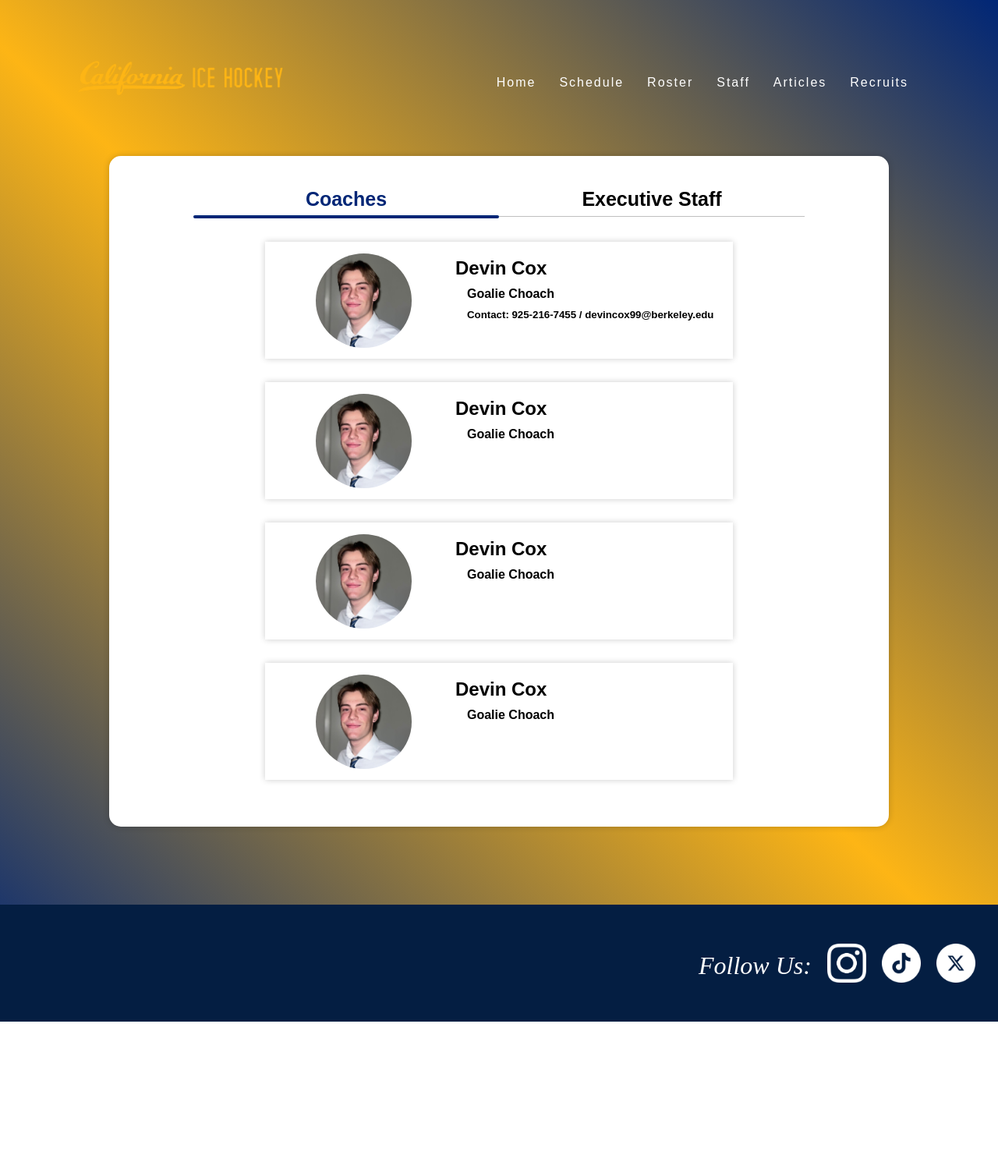
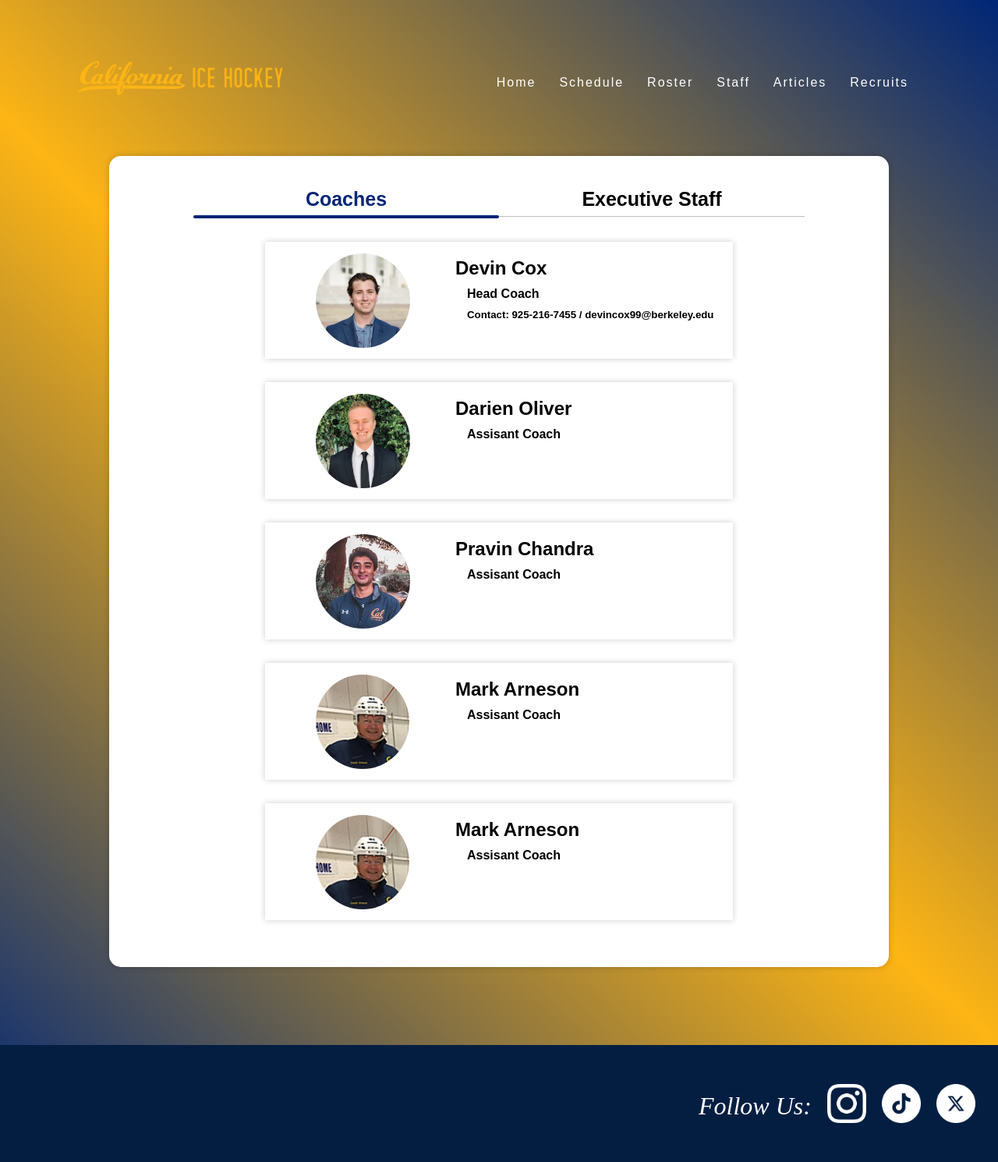
Before and after one commit to allananaka/Cal-Ice-Hockey-Website-2.0, a PHP site: page /staff.html in a window 1280 px wide. Shown: the whole page at 78% size. Before the commit the page ends 1310 px from the top, so only its background shows below. Run offline with PHP 8.4, Linux system fonts and the light colour scheme.

Commit message:
staff updated

```diff
--- a/staff.html
+++ b/staff.html
@@ -32,13 +32,71 @@
                 <div class="content coachesContent">
                     <div class="rosterSlot coachSlot">
                         <div class="leftSide">
-                            <img src="images/IMG_8576 2.jpg" alt="">
+                            <img src="images/DevinCox.jpeg" alt="">
                         </div>
                         <div class="rightSide">
                             <h2>Devin Cox</h2>
                             <section class="bio">
-                                <h4>Goalie Choach</h4>
+                                <h4>Head Coach</h4>
                                 <h5>Contact: 925-216-7455 / devincox99@berkeley.edu</h5>
+                            </section>
+                        </div>
+                    </div>
+                    <div class="rosterSlot coachSlot">
+                        <div class="leftSide">
+                            <img src="images/Darien Oliver.jpeg" alt="">
+                        </div>
+                        <div class="rightSide">
+                            <h2>Darien Oliver</h2>
+                            <section class="bio">
+                                <h4>Assisant Coach</h4>
+                            </section>
+                        </div>
+                    </div>
+                    <div class="rosterSlot coachSlot">
+                        <div class="leftSide">
+                            <img src="images/unnamed (2) (1).jpg" alt="">
+                        </div>
+                        <div class="rightSide">
+                            <h2>Pravin Chandra</h2>
+                            <section class="bio">
+                                <h4>Assisant Coach</h4>
+                            </section>
+                        </div>
+                    </div>
+                    <div class="rosterSlot coachSlot">
+                        <div class="leftSide">
+                            <img src="images/Screen Shot 2018-10-06 at 11_39_46 PM_pn.png" alt="">
+                        </div>
+                        <div class="rightSide">
+                            <h2>Mark Arneson</h2>
+                            <section class="bio">
+                                <h4>Assisant Coach</h4>
+                            </section>
+                        </div>
+                    </div>
+                    <div class="rosterSlot coachSlot">
+                        <div class="leftSide">
+                            <img src="images/Screen Shot 2018-10-06 at 11_39_46 PM_pn.png" alt="">
+                        </div>
+                        <div class="rightSide">
+                            <h2>Mark Arneson</h2>
+                            <section class="bio">
+                                <h4>Assisant Coach</h4>
+                            </section>
+                        </div>
+                    </div>
+                </div>
+                <div class="content staffContent">
+                    <div class="rosterSlot coachSlot">
+                        <div class="leftSide">
+                            <img src="images/DNP_9902.jpg" alt="">
+                        </div>
+                        <div class="rightSide">
+                            <h2>Michele Cox</h2>
+                            <section class="bio">
+                                <h4>General Manager</h4>
+                                <h5>Contact: 310-818-1003 / michelecox@calicehockey.com</h5>
                             </section>
                         </div>
                     </div>
@@ -47,9 +105,9 @@
                             <img src="images/IMG_8576 2.jpg" alt="">
                         </div>
                         <div class="rightSide">
-                            <h2>Devin Cox</h2>
+                            <h2>Jack Burbank</h2>
                             <section class="bio">
-                                <h4>Goalie Choach</h4>
+                                <h4>Club President</h4>
                             </section>
                         </div>
                     </div>
@@ -58,9 +116,9 @@
                             <img src="images/IMG_8576 2.jpg" alt="">
                         </div>
                         <div class="rightSide">
-                            <h2>Devin Cox</h2>
+                            <h2>Sean Dolim</h2>
                             <section class="bio">
-                                <h4>Goalie Choach</h4>
+                                <h4>Vice President</h4>
                             </section>
                         </div>
                     </div>
@@ -69,22 +127,9 @@
                             <img src="images/IMG_8576 2.jpg" alt="">
                         </div>
                         <div class="rightSide">
-                            <h2>Devin Cox</h2>
+                            <h2>Brendan Baker</h2>
                             <section class="bio">
-                                <h4>Goalie Choach</h4>
-                            </section>
-                        </div>
-                    </div>
-                </div>
-                <div class="content staffContent">
-                    <div class="rosterSlot coachSlot">
-                        <div class="leftSide">
-                            <img src="images/IMG_8576 2.jpg" alt="">
-                        </div>
-                        <div class="rightSide">
-                            <h2>Devin Cox</h2>
-                            <section class="bio">
-                                <h4>Goalie Choach</h4>
+                                <h4>Travel Coordinator</h4>
                             </section>
                         </div>
                     </div>
@@ -93,9 +138,9 @@
                             <img src="images/IMG_8576 2.jpg" alt="">
                         </div>
                         <div class="rightSide">
-                            <h2>Devin Cox</h2>
+                            <h2>Yusuf Akbas</h2>
                             <section class="bio">
-                                <h4>Goalie Choach</h4>
+                                <h4>Safety Officer</h4>
                             </section>
                         </div>
                     </div>
@@ -104,9 +149,20 @@
                             <img src="images/IMG_8576 2.jpg" alt="">
                         </div>
                         <div class="rightSide">
-                            <h2>Devin Cox</h2>
+                            <h2>Allan Anaka</h2>
                             <section class="bio">
-                                <h4>Goalie Choach</h4>
+                                <h4>Website design / Webmaster</h4>
+                            </section>
+                        </div>
+                    </div>
+                    <div class="rosterSlot coachSlot">
+                        <div class="leftSide">
+                            <img src="images/IMG_8576 2.jpg" alt="">
+                        </div>
+                        <div class="rightSide">
+                            <h2>Kristian Seppanen</h2>
+                            <section class="bio">
+                                <h4>Webmaster</h4>
                             </section>
                         </div>
                     </div>
--- a/styles.css
+++ b/styles.css
@@ -617,6 +617,8 @@ section .content{
 .leftSide img {
     height: 110%;
     width: auto;
+    object-fit: cover;
+    min-width: 120px;
     border-radius: 50%;
 }
 .coachesContent .leftSide img,
```
Also changed, not shown: images/DNP_9902.jpg (added), images/Darien Oliver.jpeg (added), images/DevinCox.jpeg (added), images/Screen Shot 2018-10-06 at 11_39_46 PM_pn.png (added), images/unnamed (2) (1).jpg (added), 1 other file.
